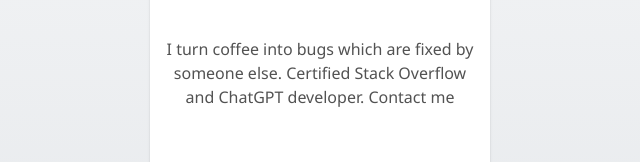
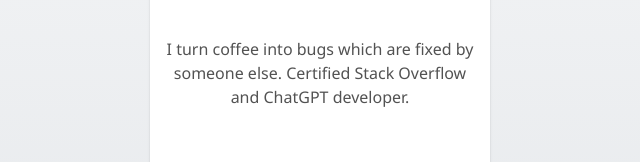
Before and after one commit to gbikbaeva/profile-card, a plain HTML site: page index.html in a window 1280 px wide. Shown: the part 368-530 px from the top of the page, 320-960 px from the left. Drawn offline with Linux system fonts and the light colour scheme.

Commit message:
fix text

```diff
--- a/index.html
+++ b/index.html
@@ -25,7 +25,6 @@
           </div>
           <p class="profile-card__person__bio">
             I turn coffee into bugs which are fixed by someone else. Certified Stack Overflow and ChatGPT developer.
-            Contact me
           </p>
         </div>
         <div class="profile-card__actions">
```
